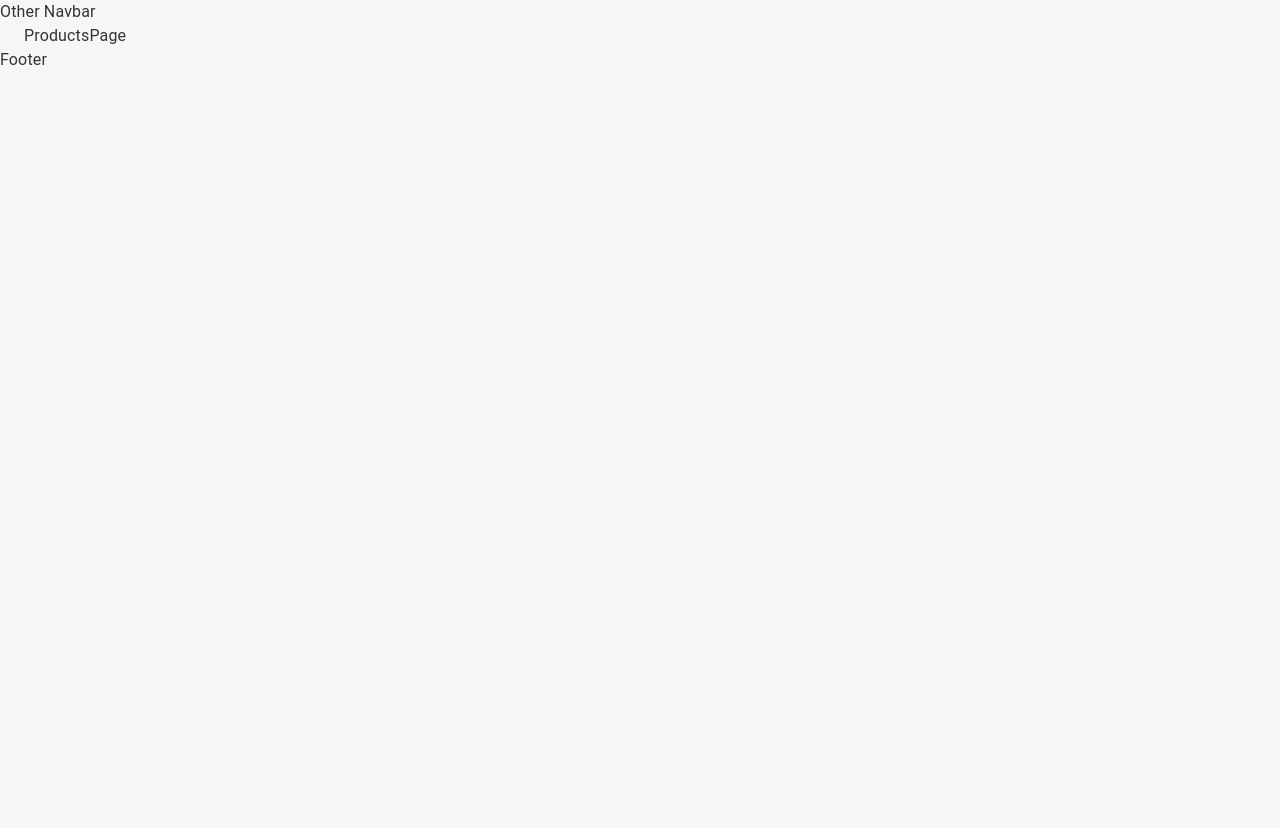
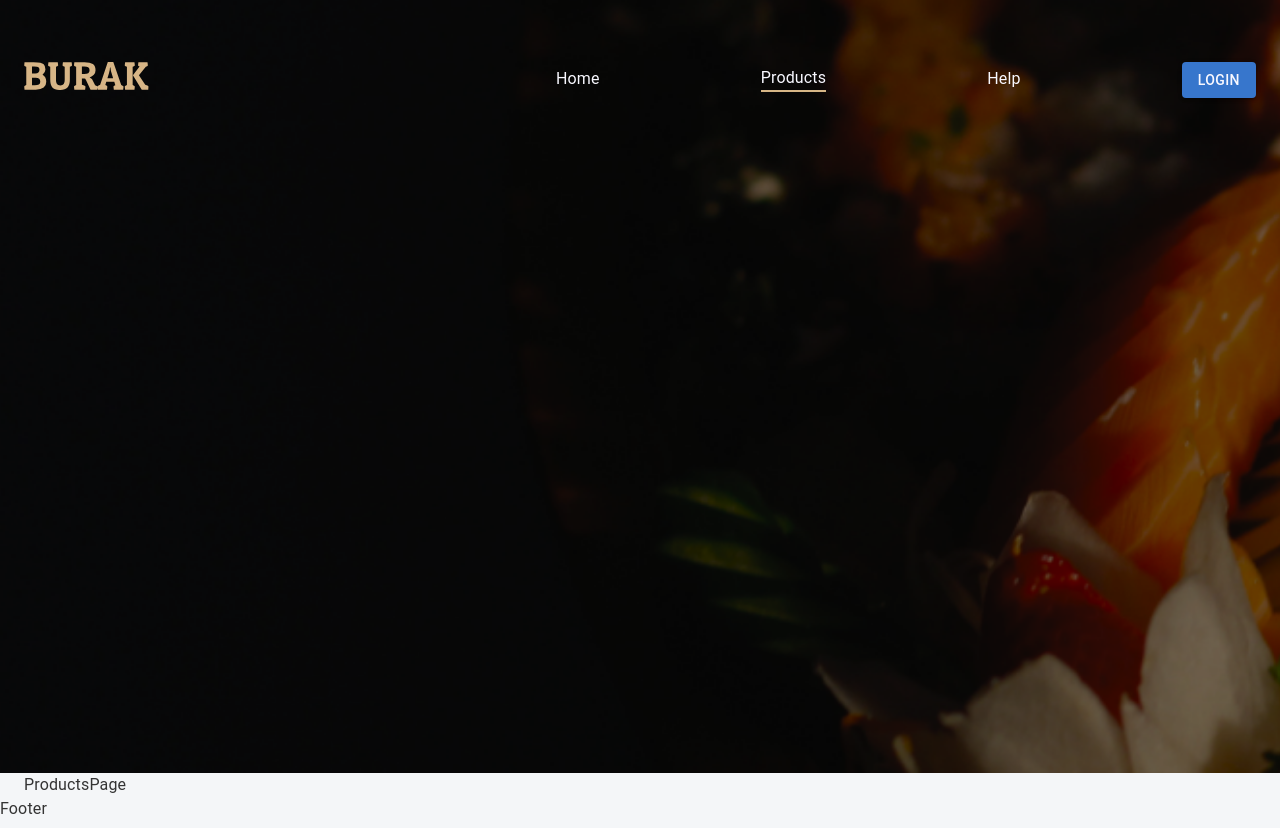
Before and after one commit to Jayson-Born/burak-react, a React (Create React App) app: page /products in a window 1280 px wide. Before the commit the page ends 800 px from the top, so only its background shows below. Built offline with nearby package versions, Linux system fonts and the light colour scheme.

Commit message:
feat: publish otherNavbar header components

```diff
--- a/src/app/components/headers/HomeNavbar.tsx
+++ b/src/app/components/headers/HomeNavbar.tsx
@@ -56,10 +56,7 @@
 
                 {!authMember ? (
                     <Box >
-                        <Button
-                        variant="contained"
-                        style={{background:"#3776CC", color: "#f8f8ff"}}
-                        >
+                        <Button variant="contained" className="login-button">
                             Login
                         </Button>
                     </Box>
--- a/src/app/components/headers/OtherNavbar.tsx
+++ b/src/app/components/headers/OtherNavbar.tsx
@@ -1,5 +1,78 @@
+import { Box, Button, Container, Stack } from "@mui/material";
 import React from "react";
+import { NavLink } from "react-router-dom";
 
 export function OtherNavbar() {
-    return <div> Other Navbar</div>
+    const authMember= null;
+    return(
+        <div className="other-navbar">
+        <Container className="navbar-container">
+           <Stack className="menu">
+                   <Box className= {"hover-line"}>
+                       <NavLink to="/" >
+                           <img className="brand-logo"
+                               src="/icons/burak.svg"
+                           ></img>
+                       </NavLink>
+                   </Box>
+                   <Stack className="links">
+                   <Box className= {"hover-line"}>
+                       <NavLink to="/">
+                       Home
+                       </NavLink>
+                   </Box>
+
+                   <Box className= {"hover-line"}>
+                       <NavLink to="/products" activeClassName={"underline"}>
+                           Products
+                       </NavLink>
+                   </Box>
+
+                   {authMember ? (
+                       <Box className= {"hover-line"}>
+                           <NavLink to="/" activeClassName={"underline"}>
+                           Orders
+                           </NavLink>
+                       </Box>
+                   ): null}
+
+
+                   {authMember ? (
+                       <Box className= {"hover-line"}>
+                           <NavLink to="/member-page" activeClassName={"underline"}>
+                           My Page
+                           </NavLink>
+                       </Box>
+                   ): null}
+
+                   <Box className= {"hover-line"}>
+                       <NavLink to="/help" activeClassName={"underline"}>
+                       Help
+                       </NavLink>
+                   </Box>
+                   {/*Basket*/}
+
+                   {!authMember ? (
+                       <Box >
+                           <Button
+                           variant="contained"
+                           style={{background:"#3776CC", color: "#f8f8ff"}}
+                           >
+                               Login
+                           </Button>
+                       </Box>
+                   ): (
+                       <img
+                       className="user-avatar"
+                       src={"/icons/default-user.svg"}
+                       aria-haspopup={"true"}
+                       />
+                   )}
+
+               </Stack>
+           </Stack>
+
+        </Container>
+       </div>
+       )
 }
--- a/src/css/navbar.css
+++ b/src/css/navbar.css
@@ -157,3 +157,81 @@
     background-repeat: no-repeat;
     filter:invert(25%)
 }
+
+
+
+
+.other-navbar{
+    width:100%;
+    height:773px;
+    display:flex;
+    background: url("/public/img/banner.webp");
+    background-size: cover;
+}
+
+.other-navbar .navbar-container {
+    margin-top:55px;
+
+}
+
+.other-navbar .navbar-container .menu {
+    height: 50px;
+    display:flex;
+    flex-direction: row;
+    justify-content: space-between;
+    align-items:center;
+}
+.other-navbar .navbar-container .menu .brand-logo{
+    width: 125px;
+    height:30px;
+}
+
+.other-navbar .navbar-container .menu .links{
+min-width: 700px;
+display: flex;
+flex-direction: row;
+justify-content: space-between;
+align-items:center;
+}
+.other-navbar .navbar-container .menu .links .login-button{
+ background: #3776cc;
+ color: #f8f8ff;
+
+}
+.other-navbar .navbar-container .menu .user-avatar{
+ width: 50px;
+ height: 50px;
+ border-radius: 24px;
+}
+
+
+.other-navbar a {
+    text-decoration:none;
+}
+
+.other-navbar .hover-line a {
+    color: #f8f8ff;
+    z-index:100;
+}
+.other-navbar .underline {
+    display: block;
+    content: "";
+    border-bottom: solid 2px #d7b686
+}
+
+.other-navbar .hover-line:after{
+display:block;
+content:"";
+border-bottom: solid 2px #d7b686;
+transform: scaleX(0);
+transition: transform 250ms ease-in-out;
+
+}
+
+.other-navbar .hover-line:hover:after{
+    transform: scaleX(1);
+}
+
+.other-navbar div.hover-line:after{
+    transform-origin: 0% 50%;
+}
```
